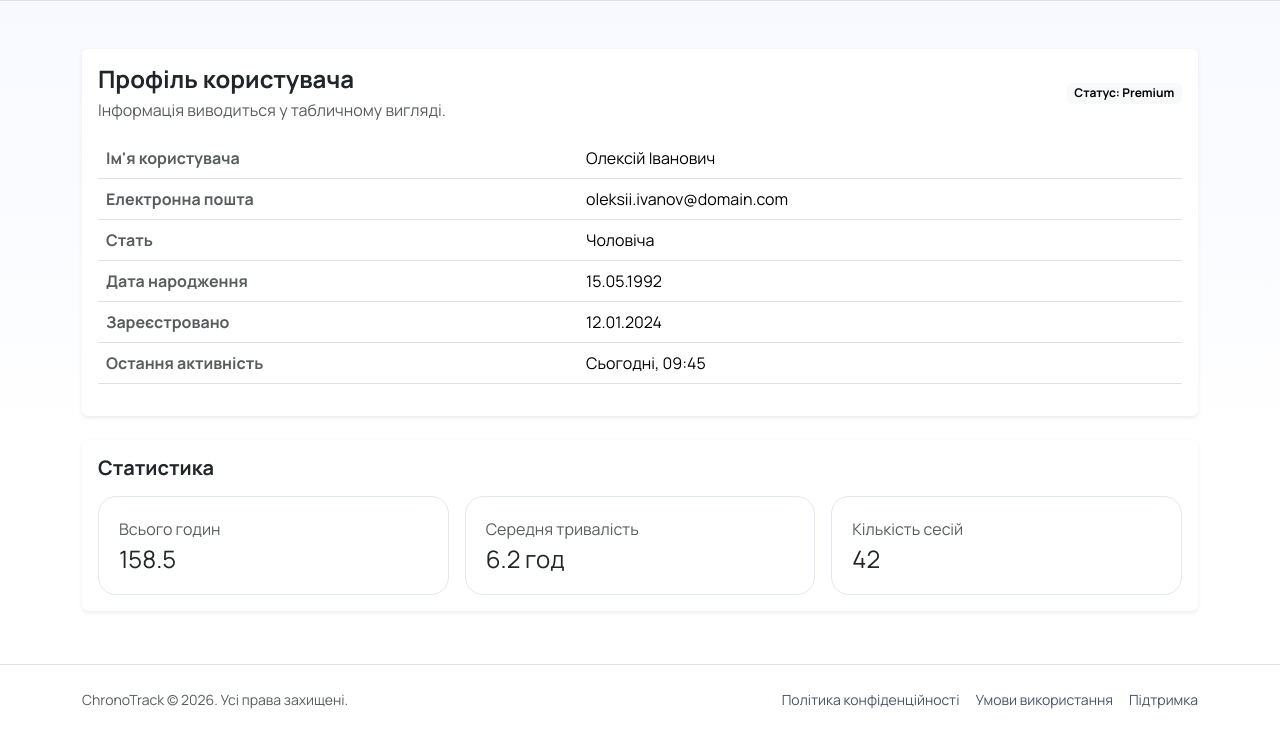
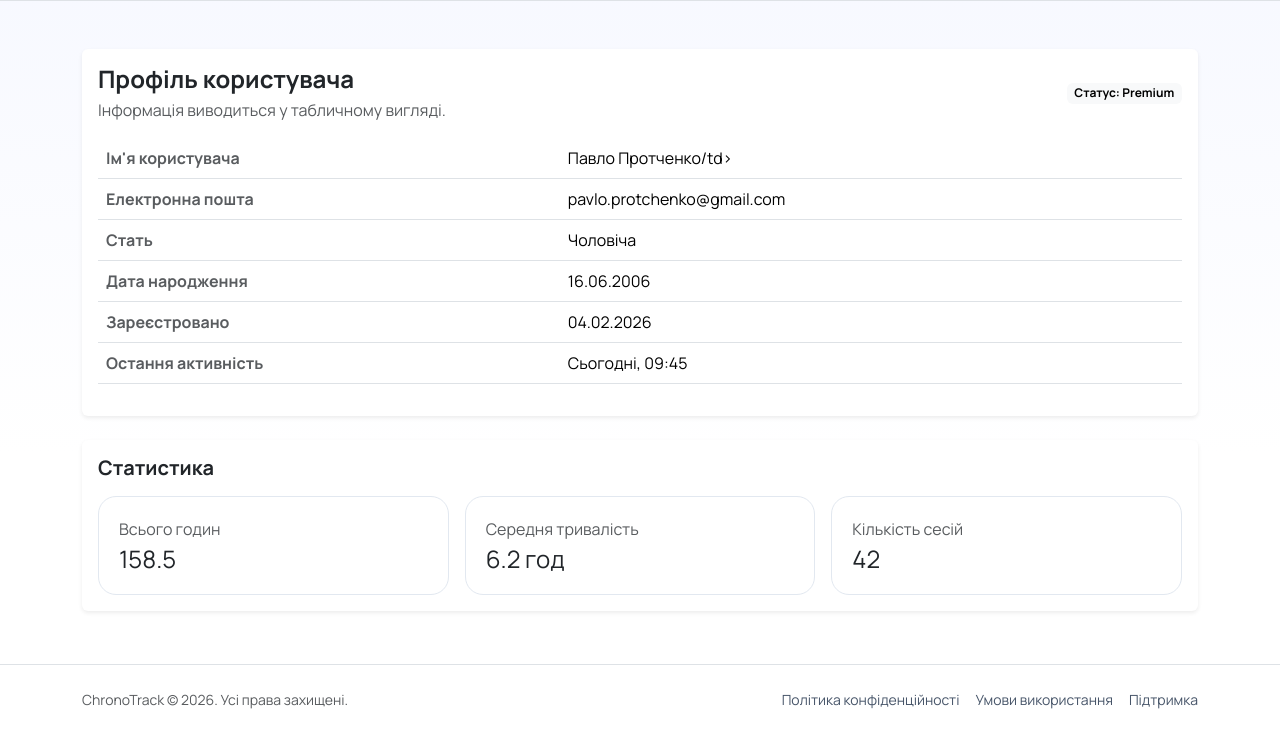
Before and after one commit to PR0TX/Web-design, a plain HTML site: page Site/profile.html in a window 1280 px wide. Shown: the part 66-800 px from the top of the page. Drawn offline with nearby package versions, Linux system fonts and the light colour scheme.

Commit message:
Update README heading and sample profile data

```diff
--- a/Site/profile.html
+++ b/Site/profile.html
@@ -44,11 +44,11 @@
                 <tbody>
                   <tr>
                     <th scope="row" class="text-muted">Ім'я користувача</th>
-                    <td>Олексій Іванович</td>
+                    <td>Павло Протченко/td>
                   </tr>
                   <tr>
                     <th scope="row" class="text-muted">Електронна пошта</th>
-                    <td>oleksii.ivanov@domain.com</td>
+                    <td>pavlo.protchenko@gmail.com</td>
                   </tr>
                   <tr>
                     <th scope="row" class="text-muted">Стать</th>
@@ -56,11 +56,11 @@
                   </tr>
                   <tr>
                     <th scope="row" class="text-muted">Дата народження</th>
-                    <td>15.05.1992</td>
+                    <td>16.06.2006</td>
                   </tr>
                   <tr>
                     <th scope="row" class="text-muted">Зареєстровано</th>
-                    <td>12.01.2024</td>
+                    <td>04.02.2026</td>
                   </tr>
                   <tr>
                     <th scope="row" class="text-muted">Остання активність</th>
```
Also changed, not shown: README.md.
